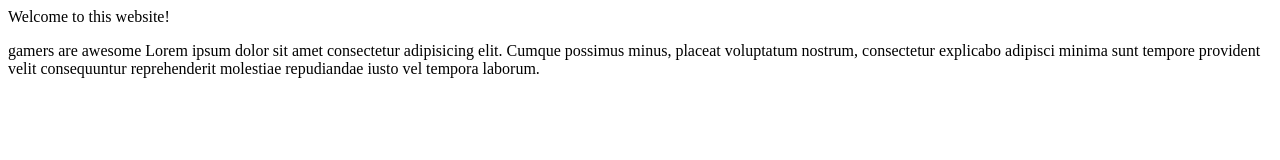
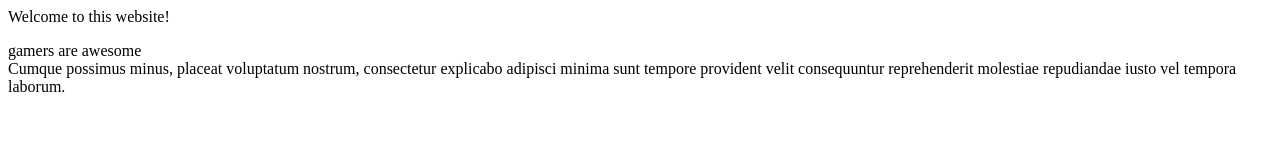
Before and after one commit to DashCampbell/Test-Blog, a plain HTML site: page index.html in a window 1280 px wide. Drawn offline with Linux system fonts and the light colour scheme.

Commit message:
Update index.html

```diff
--- a/index.html
+++ b/index.html
@@ -9,7 +9,7 @@
     <p>Welcome to this website!</p>
     <p>
         gamers are awesome
-        Lorem ipsum dolor sit amet consectetur adipisicing elit.
+           <br>
         Cumque possimus minus, placeat voluptatum nostrum, consectetur explicabo adipisci minima
         sunt tempore provident velit consequuntur reprehenderit molestiae repudiandae iusto vel tempora laborum.</p>
 </body>
```
